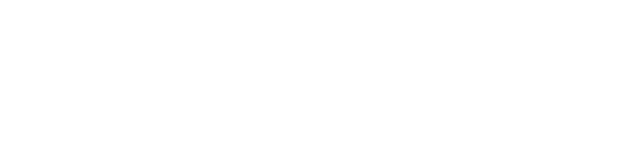
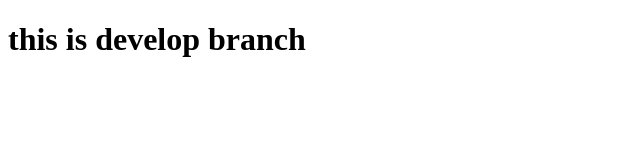
Before and after one commit to Arulfouvi/gitdemo-pro, a plain HTML site: page index.html in a window 1280 px wide. Shown: the whole page, without its empty margins (0-640 px from the left). Drawn offline with Linux system fonts and the light colour scheme.

Commit message:
develop branch changes

```diff
--- a/index.html
+++ b/index.html
@@ -6,6 +6,7 @@
     <title>Document</title>
 </head>
 <body>
-
+    <h1>this is develop branch
+    </h1>
 </body>
 </html>
```
